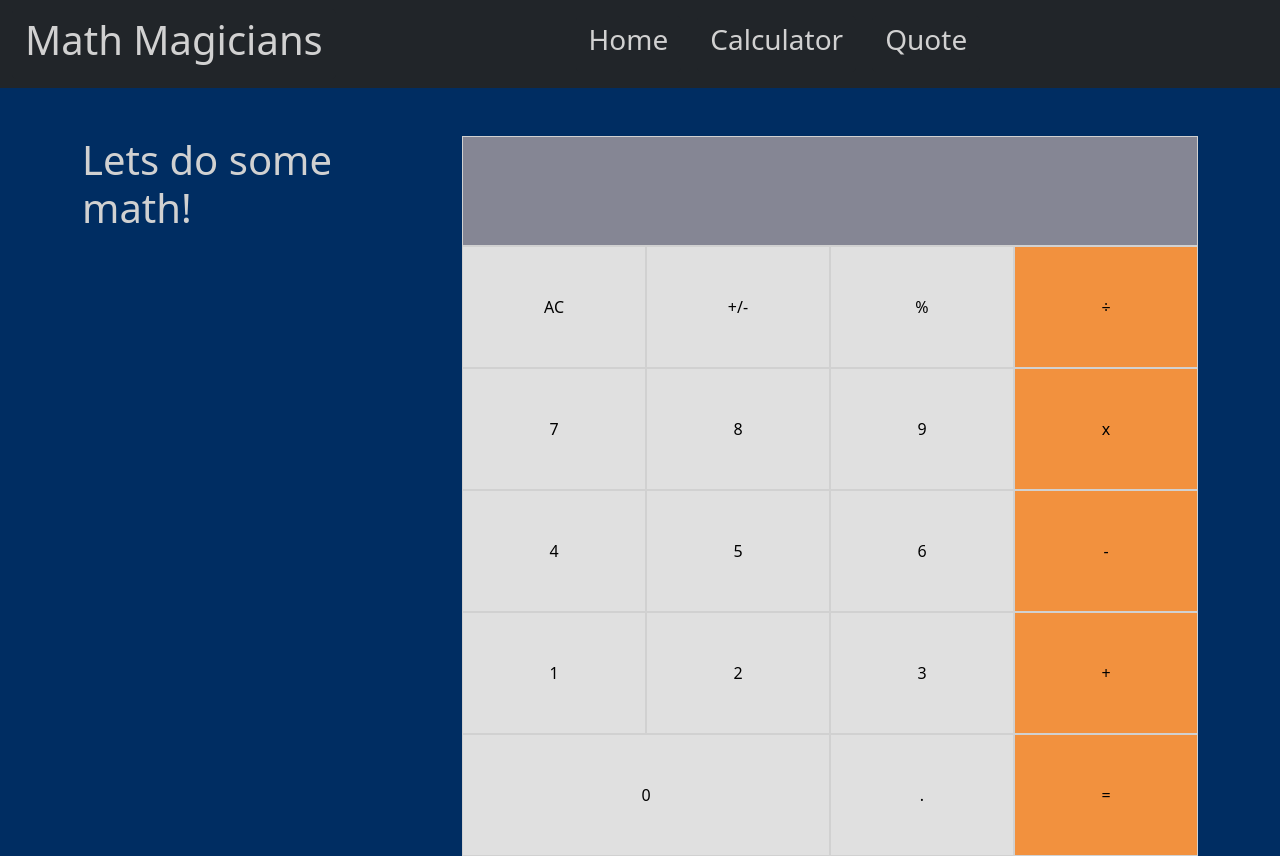
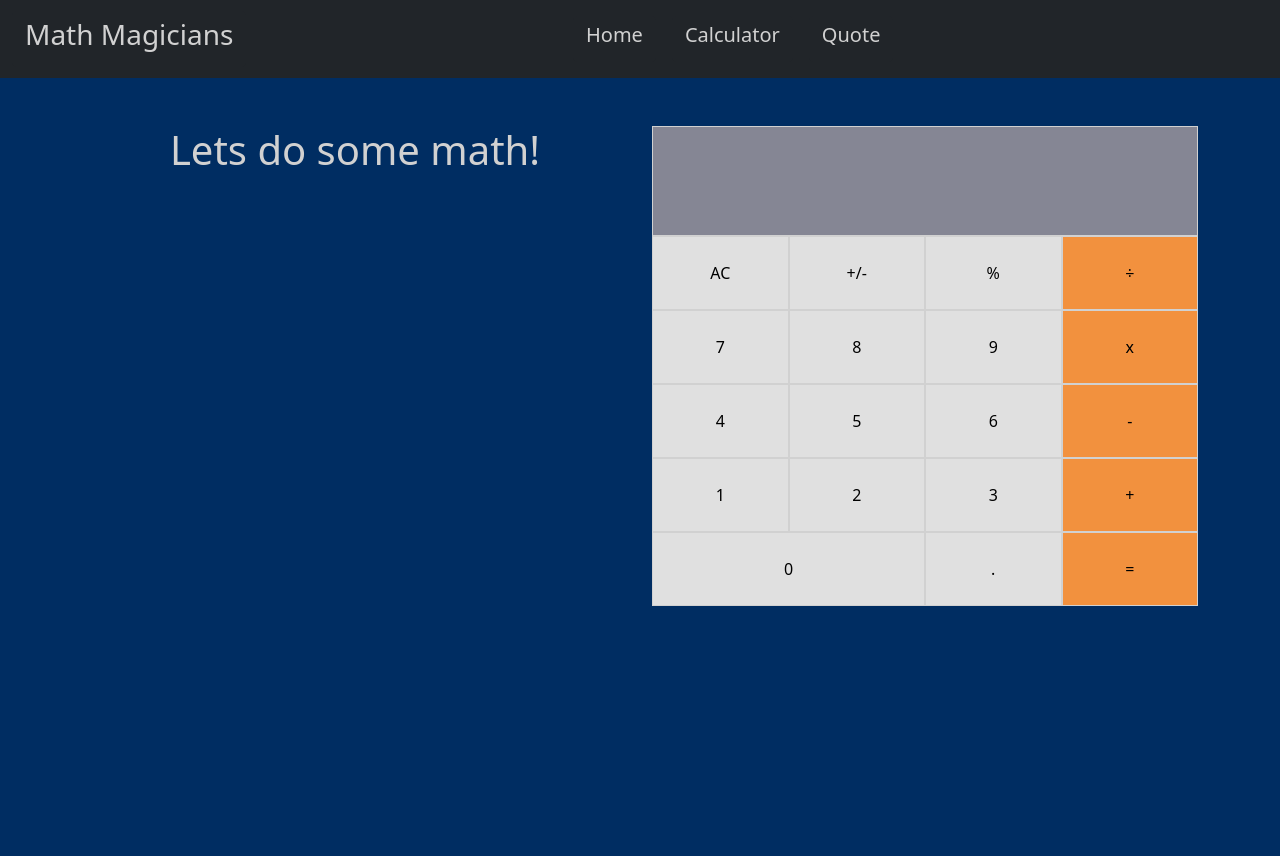
Before and after one commit to afcastaneda223/math-magicians, a React (Create React App) app: page /Calculator in a window 1280 px wide. After the commit the page ends 800 px from the top, so only its background shows below. Built offline with nearby package versions, Linux system fonts and the light colour scheme.

Commit message:
display change

```diff
--- a/src/components/Calculator.js
+++ b/src/components/Calculator.js
@@ -35,11 +35,11 @@ const Calculator = () => {
     element.name.forEach((ele) => {
       let btnConst = '0';
       if (ele === '0') {
-        btnConst = <button type="button" name={ele} onClick={onChangeHandler} key={ele} className="btn btn-light col-6 py-lg-5 py-sm-4">{ele}</button>;
+        btnConst = <button type="button" name={ele} onClick={onChangeHandler} key={ele} className="btn btn-light col-6 py-4">{ele}</button>;
       } else if (ele === '÷' || ele === 'x' || ele === '-' || ele === '+' || ele === '=') {
-        btnConst = <button type="button" name={ele} onClick={onChangeHandler} key={ele} className="btn btn-warning col py-lg-5 py-sm-4">{ele}</button>;
+        btnConst = <button type="button" name={ele} onClick={onChangeHandler} key={ele} className="btn btn-warning col py-4">{ele}</button>;
       } else {
-        btnConst = <button type="button" name={ele} key={ele} onClick={onChangeHandler} className="btn btn-light col py-lg-5 py-sm-4">{ele}</button>;
+        btnConst = <button type="button" name={ele} key={ele} onClick={onChangeHandler} className="btn btn-light col py-4">{ele}</button>;
       }
       arr.push(btnConst);
     });
@@ -48,12 +48,12 @@ const Calculator = () => {
 
   const arr = ['AC', '+/-', '%', '÷', '7', '8', '9', 'x', '4', '5', '6', '-', '1', '2', '3', '+', '0', '.', '='];
   return (
-    <div className="row">
-      <div className="col-4">
+    <div className="row row-cols-1 row-cols-lg-2">
+      <div className="col text-center">
         <h1>Lets do some math!</h1>
       </div>
-      <div className="col-8">
-        <input type="text" id="InputNumber" className="form-control fs-1 text-white text-end py-lg-4 py-sm-3" />
+      <div className="col">
+        <input type="text" id="InputNumber" className="form-control fs-1 text-white text-end py-4" />
         <div className="row row-cols-4 container m-0 p-0">
           <BtnValues name={arr} />
         </div>
--- a/src/components/Navbar.js
+++ b/src/components/Navbar.js
@@ -5,7 +5,7 @@ function Navbar() {
   return (
     <nav className="navbar navbar-expand-lg navbar-dark bg-dark mb-5 sticky-top">
       <div className="container-fluid">
-        <Link to="/"><button type="button" className="btn btn-dark"><h1>Math Magicians</h1></button></Link>
+        <Link to="/"><button type="button" className="btn btn-dark"><h3>Math Magicians</h3></button></Link>
         <button
           className="navbar-toggler"
           type="button"
@@ -20,13 +20,13 @@ function Navbar() {
         <div className="collapse navbar-collapse" id="navbarSupportedContent">
           <ul className="navbar-nav me-auto mb-2 mb-lg-0 mx-auto pe-5">
             <li className="nav-item m-2">
-              <Link to="/"><button type="button" className="btn btn-dark"><h3>Home</h3></button></Link>
+              <Link to="/"><button type="button" className="btn btn-dark"><h5>Home</h5></button></Link>
             </li>
             <li className="nav-item m-2">
-              <Link to="/calculator"><button type="button" className="btn btn-dark"><h3>Calculator</h3></button></Link>
+              <Link to="/calculator"><button type="button" className="btn btn-dark"><h5>Calculator</h5></button></Link>
             </li>
             <li className="nav-item m-2">
-              <Link to="/quote"><button type="button" className="btn btn-dark"><h3>Quote</h3></button></Link>
+              <Link to="/quote"><button type="button" className="btn btn-dark"><h5>Quote</h5></button></Link>
             </li>
           </ul>
         </div>
--- a/src/index.css
+++ b/src/index.css
@@ -18,6 +18,10 @@ body {
 }
 
 h1 {
+  color: rgb(209, 209, 209);
+}
+
+h5 {
   color: rgb(209, 209, 209);
 }
 
```
